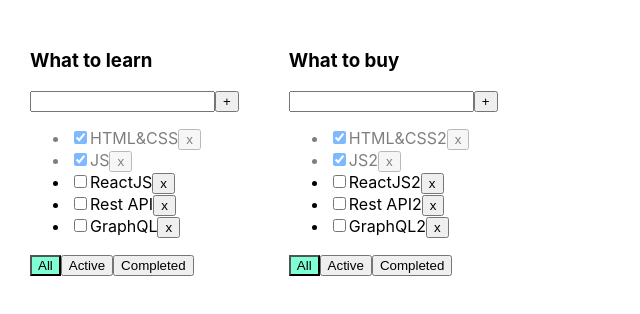
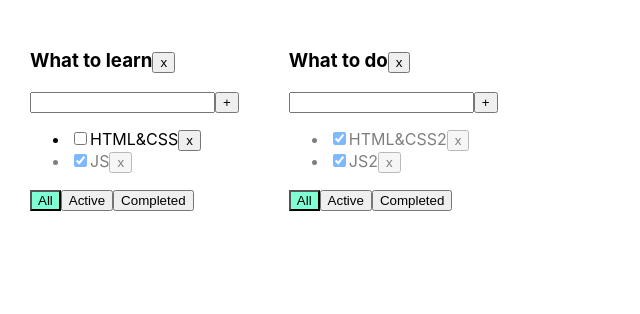
Before and after one commit to SanyaSkl/microtasks, a React (Create React App) app: page / in a window 1280 px wide. Shown: the top 314 px of the page, without its empty margins (0-640 px from the left). Built offline with nearby package versions, Linux system fonts and the light colour scheme.

Commit message:
additional lesson 6 - Immutability and destructuring of a regular array

```diff
--- a/src/App.tsx
+++ b/src/App.tsx
@@ -3,101 +3,219 @@
 import {Todolist} from './Todolist';
 import {v1} from 'uuid';
 
-export type FilterValuesType = "all" | "active" | "completed";
-export type todoListsType = {
-    id: string
+type ObjectType = {
+    todolistId: string
     title: string
     filter: FilterValuesType
+    tasks: Array<TasksType>
+    students: Array<string>
 }
+export type TasksType = {
+    taskId: string
+    title: string
+    isDone: boolean
+}
+export type FilterValuesType = "all" | "active" | "completed";
+
 
 function App() {
+    // let todolistId1 = v1();
+    // let todolistId2 = v1();
+    //
+    // let [todolists, setTodolists] = useState<Array<TodolistType>>([
+    //     {id: todolistId1, title: "What to learn", filter: "all"},
+    //     {id: todolistId2, title: "What to buy", filter: "all"}
+    // ])
+    //
+    // let [tasks, setTasks] = useState<TasksStateType>({
+    //     [todolistId1]: {
+    //         {id: v1(), title: "HTML&CSS", isDone: true},
+    //         {id: v1(), title: "JS", isDone: true}
+    //     },
+    //     [todolistId2]: {
+    //         {id: v1(), title: "Milk", isDone: true},
+    //         {id: v1(), title: "React Book", isDone: true}
+    //     }
+    // });
 
-    // let [tasks, setTasks] = useState([
-    //     {id: v1(), title: "HTML&CSS", isDone: true},
-    //     {id: v1(), title: "JS", isDone: true},
-    //     {id: v1(), title: "ReactJS", isDone: false},
-    //     {id: v1(), title: "Rest API", isDone: false},
-    //     {id: v1(), title: "GraphQL", isDone: false},
-    // ]);
-     let [filter, setFilter] = useState<FilterValuesType>("all");
+    const [todoFromServer, setTodoFromServer] = useState<ObjectType[]>([
+            {
+                todolistId: v1(),
+                title: "What to learn",
+                filter: "all",
+                tasks: [
+                    {taskId: v1(), title: "HTML&CSS", isDone: false},
+                    {taskId: v1(), title: "JS", isDone: true}
+                ],
+                students: [
+                    'Rick Kane',
+                    'Finnlay Bentley',
+                    'Samia North',
+                    'Isaac Morton',
+                    'Lily-Ann Clifford',
+                    'Thalia Park',
+                    'Sapphire Cruz',
+                    'Cieran Vazquez',
+                    'Anya Estes',
+                    'Dominika Field',
+                    'Rosanna Chung',
+                    'Safiyah Davey',
+                    'Ryley Beasley',
+                    'Kalvin Trejo',
+                    'Evie-Mae Farrell',
+                    'Juliet Valencia',
+                    'Astrid Austin',
+                    'Lyle Montgomery',
+                    'Nisha Mora',
+                    'Kylie Callaghan',
+                    'Star Wilks',
+                    'Marissa Colley',
+                    'Asa Fuller',
+                    'Leigh Kemp',
+                    'Avleen Dawson',
+                    'Sammy Bonilla',
+                    'Acacia Becker',
+                    'Coral Shepherd',
+                    'Melina Molina',
+                    'Kiran Bailey',
+                    'Clara Escobar',
+                    'Alexandru Horn',
+                    'Brandon-Lee Mercado',
+                    'Elouise Weston',
+                    'King Long',
+                    'Kerri Searle',
+                    'Kanye Hamer',
+                    'Elwood Benitez',
+                    'Mikail Whitaker',
+                    'Bobby Hardy',
+                    'Talha Ferry',
+                    'Priscilla Landry',
+                    'Olivia-Grace Cain',
+                    'Kiaan Wallace',
+                    'Wesley Padilla90',
+                    'Ella-Grace Wooten91',
+                    'Kaif Molloy92',
+                    'Kamal Broadhurst93',
+                    'Bianca Ferrell94',
+                    'Micheal Talbot95',
+                ]
+            },
+            {
+                todolistId: v1(),
+                title: "What to do",
+                filter: "all",
+                tasks: [
+                    {taskId: v1(), title: "HTML&CSS2", isDone: true},
+                    {taskId: v1(), title: "JS2", isDone: true}
+                ],
+                students: [
+                    'Jago Wormald1',
+                    'Saul Milne2',
+                    'Aariz Hester3',
+                    'Dion Reeve4',
+                    'Anisa Ortega5',
+                    'Blade Cisneros6',
+                    'Malaikah Phelps7',
+                    'Zeeshan Gallagher8',
+                    'Isobella Vo9',
+                    'Rizwan Mathis10',
+                    'Menaal Leach11',
+                    'Kian Walton12',
+                    'Orion Lamb13',
+                    'Faizah Huynh14',
+                    'Crystal Vaughan15',
+                    'Vivien Hickman16',
+                    'Stuart Lu17',
+                    'Karol Davison18',
+                    'Dario Burns19',
+                    'Chloe Rich20',
+                    'Martyna Felix',
+                    'Nida Glass',
+                    'Maeve Miles',
+                    'Hasnain Puckett',
+                    'Ayman Cano',
+                    'Safwan Perry',
+                    'Fox Kelly',
+                    'Louise Barlow',
+                    'Malaki Mcgill',
+                    'Leanna Cline',
+                    'Willard Hodge',
+                    'Amelia Dorsey',
+                    'Kiah Porter',
+                    'Jeanne Daly',
+                    'Mohsin Armstrong',
+                    'Laurie Rangel',
+                    'Princess Tierney',
+                    'Kasim Kendall',
+                    'Darryl Cope',
+                    'Elysha Ray',
+                    'Liyana Harris',
+                    'Kashif Blackburn',
+                    'Atif Zimmerman',
+                    'Sila Hartley',
+                    'Ralphie Hebert',
+                ]
+            }
+        ]
+    )
 
-    let todolistID1 = v1();
-    let todolistID2 = v1();
-
-    let [todoLists, setTodoLists] = useState<Array<todoListsType>>([
-        {id: todolistID1, title: 'What to learn', filter: 'all'},
-        {id: todolistID2, title: 'What to buy', filter: 'all'},
-    ])
-
-    let [tasks, setTasks] = useState({
-        [todolistID1]: [
-            {id: v1(), title: "HTML&CSS", isDone: true},
-            {id: v1(), title: "JS", isDone: true},
-            {id: v1(), title: "ReactJS", isDone: false},
-            {id: v1(), title: "Rest API", isDone: false},
-            {id: v1(), title: "GraphQL", isDone: false},
-        ],
-        [todolistID2]: [
-            {id: v1(), title: "HTML&CSS2", isDone: true},
-            {id: v1(), title: "JS2", isDone: true},
-            {id: v1(), title: "ReactJS2", isDone: false},
-            {id: v1(), title: "Rest API2", isDone: false},
-            {id: v1(), title: "GraphQL2", isDone: false},
-        ]
-    });
-
-    function removeTask(todolistID: string, id: string) {
-        setTasks({...tasks,[todolistID]:tasks[todolistID].filter(filtered => filtered.id != id)})
-        // let filteredTasks = tasks.filter(t => t.id != id);
-        // setTasks(filteredTasks);
+    function removeTask(id: string, todolistId: string) {
+        setTodoFromServer(todoFromServer.map(el => el.todolistId === todolistId
+            ? {...el, tasks: el.tasks.filter(t => t.taskId !== id)} : el
+        ))
     }
 
-    function addTask(todolistID: string, title: string) {
-        let newTask = {id: v1(), title: title, isDone: false}
-        setTasks({...tasks, [todolistID]:[newTask,...tasks[todolistID]]})
-        // let task = {id: v1(), title: title, isDone: false};
-        // let newTasks = [task, ...tasks];
-        // setTasks(newTasks);
+    function addTask(title: string, todolistId: string) {
+        let newTask = {taskId: v1(), title, isDone: false};
+        setTodoFromServer(todoFromServer.map(el => el.todolistId === todolistId ? {
+            ...el,
+            tasks: [newTask, ...el.tasks]
+        } : el))
     }
 
-    function changeStatus(todolistID: string, taskId: string, isDone: boolean) {
-        setTasks({...tasks, [todolistID]: tasks[todolistID].map(mapStatus => mapStatus.id === taskId ? {...mapStatus, isDone}: mapStatus)})
-        // let task = tasks.find(t => t.id === taskId);
-        // if (task) {
-        //     task.isDone = isDone;
-        // }
-        // setTasks([...tasks]);
+    function changeStatus(taskId: string, isDone: boolean, todolistId: string) {
+        setTodoFromServer(todoFromServer.map(el => el.todolistId === todolistId ?
+            {...el, tasks: el.tasks.map(t => t.taskId === taskId ? {...t, isDone} : t)}
+            : el))
     }
 
-    function changeFilter(todolistID: string, value: FilterValuesType) {
-        setTodoLists(todoLists.map(filtered => filtered.id === todolistID ? {...filtered, filter:value} : filtered))
+    function changeFilter(value: FilterValuesType, todolistId: string) {
+        setTodoFromServer(todoFromServer.map(el => el.todolistId === todolistId ? {...el, filter: value} : el))
+    }
+
+    function removeTodolist(id: string) {
+       setTodoFromServer(todoFromServer.filter(el => el.todolistId !== id))
     }
 
     return (
         <div className="App">
-            {todoLists.map((mapTodolist) => {
-                let tasksForTodolist = tasks[mapTodolist.id];
+            {
+                todoFromServer.map(tl => {
+                    let allTodolistTasks = tl.tasks;
+                    let tasksForTodolist = allTodolistTasks;
 
-                if (mapTodolist.filter === "active") {
-                    tasksForTodolist = tasks[mapTodolist.id].filter(t => t.isDone === false);
-                }
-                if (mapTodolist.filter === "completed") {
-                    tasksForTodolist = tasks[mapTodolist.id].filter(t => t.isDone === true);
-                }
-                return (
-                    <Todolist
-                        key={mapTodolist.id}
-                        todolistID={mapTodolist.id}
-                        title={mapTodolist.title}
+                    if (tl.filter === "active") {
+                        tasksForTodolist = allTodolistTasks.filter(t => !t.isDone);
+                    }
+                    if (tl.filter === "completed") {
+                        tasksForTodolist = allTodolistTasks.filter(t => t.isDone);
+                    }
+
+                    return <Todolist
+                        key={tl.todolistId}
+                        id={tl.todolistId}
+                        title={tl.title}
                         tasks={tasksForTodolist}
                         removeTask={removeTask}
                         changeFilter={changeFilter}
                         addTask={addTask}
                         changeTaskStatus={changeStatus}
-                        filter={mapTodolist.filter}
+                        filter={tl.filter}
+                        removeTodolist={removeTodolist}
                     />
-                )
-            })}
+                })
+            }
+
         </div>
     );
 }
--- a/src/Todolist.tsx
+++ b/src/Todolist.tsx
@@ -1,31 +1,32 @@
-import React, {ChangeEvent, KeyboardEvent, useState} from 'react';
-import {FilterValuesType} from './App';
+import React, {ChangeEvent, useState, KeyboardEvent} from 'react';
+import {FilterValuesType, TasksType} from './App';
 
-type TaskType = {
+// export type TaskType = {
+//     id: string
+//     title: string
+//     isDone: boolean
+// }
+
+type PropsType = {
     id: string
     title: string
-    isDone: boolean
-}
-
-type PropsType = {
-    title: string
-    tasks: Array<TaskType>
-    removeTask: (todolistID: string, taskId: string) => void
-    changeFilter: (todolistID: string, value: FilterValuesType) => void
-    addTask: (todolistID: string, title: string) => void
-    changeTaskStatus: (todolistID: string, taskId: string, isDone: boolean) => void
+    tasks: Array<TasksType>
+    removeTask: (taskId: string, todolistId: string) => void
+    changeFilter: (value: FilterValuesType, todolistId: string) => void
+    addTask: (title: string, todolistId: string) => void
+    changeTaskStatus: (id: string, isDone: boolean, todolistId: string) => void
+    removeTodolist: (id: string) => void
     filter: FilterValuesType
-    todolistID: string
 }
 
 export function Todolist(props: PropsType) {
-
     let [title, setTitle] = useState("")
     let [error, setError] = useState<string | null>(null)
 
     const addTask = () => {
-        if (title.trim() !== "") {
-            props.addTask(props.todolistID, title.trim());
+        let newTitle = title.trim();
+        if (newTitle !== "") {
+            props.addTask(newTitle, props.id);
             setTitle("");
         } else {
             setError("Title is required");
@@ -38,18 +39,21 @@
 
     const onKeyPressHandler = (e: KeyboardEvent<HTMLInputElement>) => {
         setError(null);
-        if (e.charCode === 13) {
+        if (e.key === 'Enter') {
             addTask();
         }
     }
 
-    const onAllClickHandler = () => props.changeFilter(props.todolistID, "all");
-    const onActiveClickHandler = () => props.changeFilter(props.todolistID,"active");
-    const onCompletedClickHandler = () => props.changeFilter(props.todolistID,"completed");
+    const removeTodolist = () => props.removeTodolist(props.id)
 
+    const onAllClickHandler = () => props.changeFilter("all", props.id);
+    const onActiveClickHandler = () => props.changeFilter("active", props.id);
+    const onCompletedClickHandler = () => props.changeFilter("completed", props.id);
 
     return <div>
-        <h3>{props.title}</h3>
+        <h3> {props.title}
+            <button onClick={removeTodolist}>x</button>
+        </h3>
         <div>
             <input value={title}
                    onChange={onChangeHandler}
@@ -62,15 +66,14 @@
         <ul>
             {
                 props.tasks.map(t => {
-                    const onClickHandler = () => props.removeTask(props.todolistID, t.id)
+                    const onClickHandler = () => props.removeTask(t.taskId, props.id)
                     const onChangeHandler = (e: ChangeEvent<HTMLInputElement>) => {
-                        props.changeTaskStatus(props.todolistID, t.id, e.currentTarget.checked);
+                        let newIsDoneValue = e.currentTarget.checked;
+                        props.changeTaskStatus(t.taskId, newIsDoneValue, props.id);
                     }
 
-                    return <li key={t.id} className={t.isDone ? "is-done" : ""}>
-                        <input type="checkbox"
-                               onChange={onChangeHandler}
-                               checked={t.isDone}/>
+                    return <li key={t.taskId} className={t.isDone ? "is-done" : ""}>
+                        <input type="checkbox" onChange={onChangeHandler} checked={t.isDone}/>
                         <span>{t.title}</span>
                         <button onClick={onClickHandler}>x</button>
                     </li>
@@ -79,11 +82,14 @@
         </ul>
         <div>
             <button className={props.filter === 'all' ? "active-filter" : ""}
-                    onClick={onAllClickHandler}>All</button>
+                    onClick={onAllClickHandler}>All
+            </button>
             <button className={props.filter === 'active' ? "active-filter" : ""}
-                onClick={onActiveClickHandler}>Active</button>
+                    onClick={onActiveClickHandler}>Active
+            </button>
             <button className={props.filter === 'completed' ? "active-filter" : ""}
-                onClick={onCompletedClickHandler}>Completed</button>
+                    onClick={onCompletedClickHandler}>Completed
+            </button>
         </div>
     </div>
 }
--- a/src/index.tsx
+++ b/src/index.tsx
@@ -1,12 +1,31 @@
 import React from 'react';
-import ReactDOM from 'react-dom';
+import ReactDOM from 'react-dom/client';
 import './index.css';
 import App from './App';
-import * as serviceWorker from './serviceWorker';
 
-ReactDOM.render(<App />,  document.getElementById('root'));
 
-// If you want your app to work offline and load faster, you can change
-// unregister() to register() below. Note this comes with some pitfalls.
-// Learn more about service workers: https://bit.ly/CRA-PWA
-serviceWorker.unregister();
+const root = ReactDOM.createRoot(
+  document.getElementById('root') as HTMLElement
+);
+root.render(
+    <App />
+);
+
+// If you want to start measuring performance in your app, pass a function
+// to log results (for example: reportWebVitals(console.log))
+// or send to an analytics endpoint. Learn more: https://bit.ly/CRA-vitals
+
+
+
+// import React from 'react';
+// import ReactDOM from 'react-dom';
+// import './index.css';
+// import App from './App';
+// import * as serviceWorker from './serviceWorker';
+//
+// ReactDOM.render(<App />,  document.getElementById('root'));
+//
+// // If you want your app to work offline and load faster, you can change
+// // unregister() to register() below. Note this comes with some pitfalls.
+// // Learn more about service workers: https://bit.ly/CRA-PWA
+// serviceWorker.unregister();
```
